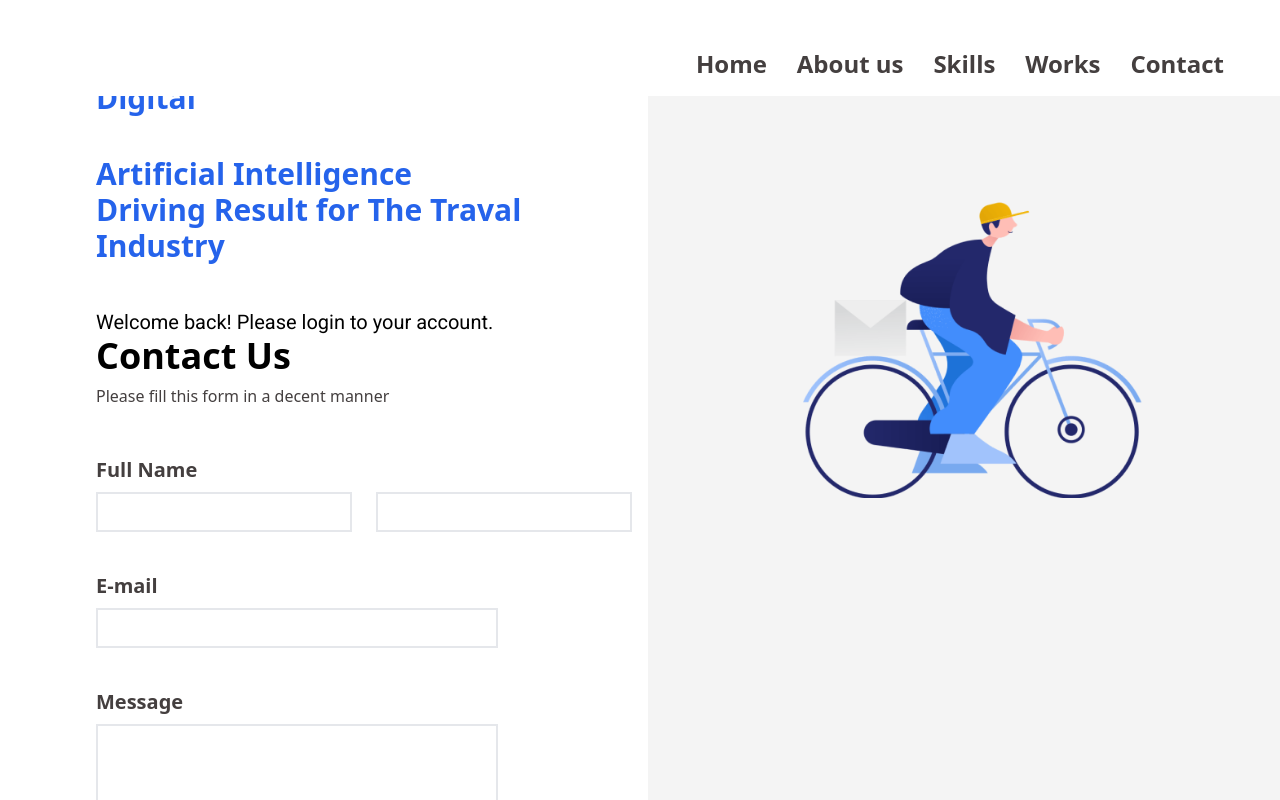
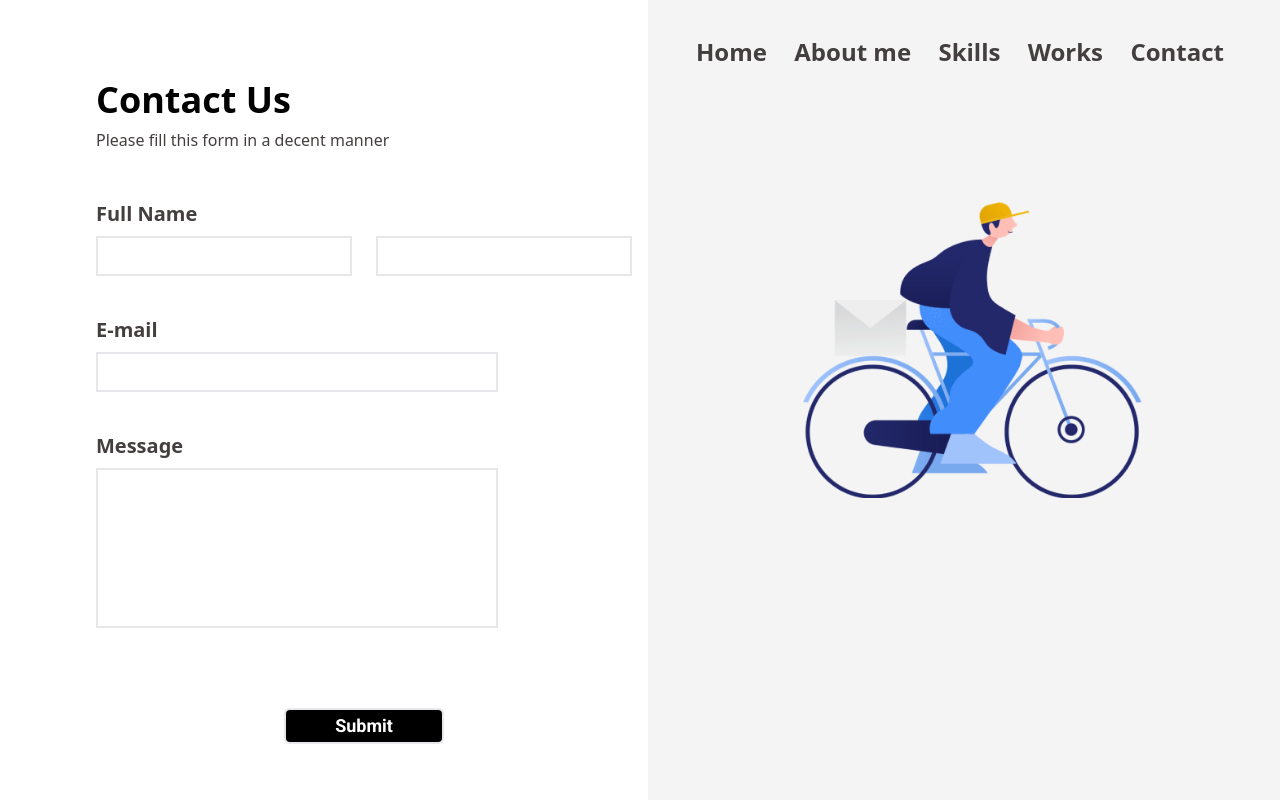
Before and after one commit to alokanand007/login_ui, a React (Create React App) app: page /login_ui/ContactUs in a window 1280 px wide. Shown: the top 800 px of the page. Built offline with nearby package versions, Linux system fonts and the light colour scheme.

Commit message:
skill-section updated & about-me created

```diff
--- a/src/App.css
+++ b/src/App.css
@@ -64,8 +64,40 @@
 }
 .heigh{
 height: auto;
+}
 
+/* my skills hover effect  */
+.skill-heading {
+  position: relative;
 }
+
+.skill-heading:hover::before {
+  content: '';
+  position: absolute;
+  bottom: -10px;
+  left: 0;
+  width: 100%; /* Full width on hover */
+  height: 4px;
+  background-color: #3751FE;
+  transition: all 0.5s;
+}
+
+.skill-heading::before {
+  content: '';
+  position: absolute;
+  bottom: -10px;
+  left: 0;
+  width: 0%;
+  height: 3px;
+  background-color: #3751FE;
+  transition: all 0.5s;
+}
+.skill-heading:hover{
+  color:#3751FE ;
+ }
+
+
+
 /* .www{
   width:86%;
 } */
@@ -90,6 +122,7 @@ height: auto;
 .abt a:hover::before{
   width: 100%;
 }
+
 .password{
   display: inline-block;
   position: relative;
--- a/src/components/AboutMe.jsx
+++ b/src/components/AboutMe.jsx
@@ -2,8 +2,10 @@ import React from 'react'
 
 function AboutMe() {
   return (
-    <div>
-
+    <div  className="scroll-mt-24" id="about-section">
+      <div className="flex justify-center mb-20 ">
+  <h1 className="font-skill skill-heading">About me </h1>
+</div>
     </div>
   )
 }
--- a/src/components/ContactUs.jsx
+++ b/src/components/ContactUs.jsx
@@ -11,13 +11,6 @@ function Contact() {
   const [formErrors, setFormErrors] = useState({});
   const [isSubmit, setIsSubmit] = useState(false);
 
-  useEffect(() => {
-    document.body.style.overflow = "hidden"; // Disable scrolling
-
-    return () => {
-      document.body.style.overflow = "auto"; // Reset overflow on unmount
-    };
-  }, []);
 
   const handleChange = (e) => {
     const { name, value } = e.target;
--- a/src/components/Home.jsx
+++ b/src/components/Home.jsx
@@ -4,26 +4,27 @@ import React from "react";
 // import LinkedIn from "../assets/linkedin.png";
 import dp from "../assets/dp.png";
 import Myskills from "./MySkills";
+import AboutMe from "./AboutMe";
 
 function Home() {
   return (
     <div className="">
       {/* navbar */}
 
-      <div className="grid grid-cols-2 gap-12 mt-32 mx-12 ">
+      <div className="grid grid-cols-2 gap-12 mt-28 mx-12 ">
         <div className="flex justify-center">
           <div className="col-span-1 pt-20">
             <pre className="fontt">
               Hi,
               <br />
               <span
-                className="relative w-[max-content]
+
+              >
+                I'am <span className="text-sky-600 relative w-[max-content]
                 before:absolute before:inset-0 before:animate-typewriter
                 before:bg-white
                 after:absolute after:inset-0 after:w-[0.110em] after:animate-caret
-                after:bg-black"
-              >
-                I'am <span className="text-sky-600">Alok</span> .
+                after:bg-black">Alok  </span>
               </span>
               <br />
               Web Developer
@@ -64,6 +65,9 @@ function Home() {
       <div className="mt-32">
         <Myskills />
       </div>
+      <div className="mt-32">
+        <AboutMe />
+      </div>
       {/* end */}
     </div>
   );
--- a/src/components/Layout.jsx
+++ b/src/components/Layout.jsx
@@ -9,9 +9,10 @@ import Navsection from "./NavSection";
 
 const Layout = () => {
   const location = useLocation();
+  console.log(location.pathname)
 
   const showLeftPage = useMemo(() => {
-    const arr = ["/contact_us", "/home","/"];
+    const arr = ["/ContactUs", "/home","/"];
     return !arr.includes(location.pathname);
   }, [location.pathname]);
 
--- a/src/components/MySkills.jsx
+++ b/src/components/MySkills.jsx
@@ -3,38 +3,44 @@ import html from "../assets/html-5.png";
 import css from "../assets/css-3.png";
 import js from "../assets/js.png";
 import tailwind from "../assets/Tailwind.png";
+import Reactpng from "../assets/React.png";
 
 function Myskills() {
   return (
-    <div className="">
-      <div className="flex justify-center mb-20">
-        <h1 className="font-skill	">My Skills</h1>
+    <div className="scroll-mt-24" id="skills-section">
+      <div className="flex justify-center mb-20 ">
+        <h1 className="font-skill  skill-heading">My Skills</h1>
       </div>
 
       {/* icons */}
-      <div className="grid grid-cols-4 mx-28 justify-items-center">
+      <div className="grid grid-cols-4 mx-28 gap-y-10 justify-items-center">
         <img
           src={html}
           alt="HTML"
-    className="w-1/3 rounded-lg p-3 transition-transform duration-300 hover:scale-110 hover:shadow-xl "
+          className="w-1/2 rounded-lg p-3 transition-transform duration-300 hover:scale-110 hover:shadow-xl "
         />
         <img
           src={css}
           alt="CSS"
-    className="w-1/3 rounded-lg p-3 transition-transform duration-300 hover:scale-110 hover:shadow-xl"
+          className="w-1/2 rounded-lg p-3 transition-transform duration-300 hover:scale-110 hover:shadow-xl"
         />
         <img
           src={js}
           alt="JavaScript"
-    className="w-1/3 rounded-lg p-3 transition-transform duration-300 hover:scale-110 hover:shadow-xl"
+          className="w-1/2 rounded-lg p-3 transition-transform duration-300 hover:scale-110 hover:shadow-xl"
         />
         <img
           src={tailwind}
           alt="Tailwind CSS"
-    className="w-1/3 rounded-lg p-3 transition-transform duration-300 hover:scale-110 hover:shadow-lg"
+          className="w-1/2 rounded-lg p-3 transition-transform duration-300 hover:scale-110 hover:shadow-lg"
         />
+        <img
+          src={Reactpng}
+          alt="Tailwind CSS"
+          className="w-1/2 rounded-lg p-3 transition-transform duration-300 hover:scale-110 hover:shadow-lg"
+        />
+
       </div>
-
     </div>
   );
 }
--- a/src/components/NavSection.jsx
+++ b/src/components/NavSection.jsx
@@ -1,40 +1,58 @@
 import React from "react";
-import { Link } from "react-router-dom";
+import { Link, useLocation } from "react-router-dom";
 import { useEffect, useState } from "react";
 
 function Navsection() {
-  const [scroll, setscroll] = useState("");
+  const [scroll, setScroll] = useState("");
+  const location = useLocation();
 
-  const onscroll = () => {
+  const onScroll = () => {
     if (window.scrollY < 15) {
-      setscroll("");
+      setScroll("");
     } else {
-      setscroll("shadow-lg");
+      setScroll("shadow-lg");
+    }
+  };
+  const handleScrollToSkills = () => {
+    const skillsSection = document.getElementById("skills-section");
+    if (skillsSection) {
+      skillsSection.scrollIntoView({ behavior: "smooth" });
+    }
+  };
+  const handleScrollToAbout = () => {
+    const skillsSection = document.getElementById("about-section");
+    if (skillsSection) {
+      skillsSection.scrollIntoView({ behavior: "smooth" });
     }
   };
 
   useEffect(() => {
-    window.addEventListener("scroll", onscroll);
-    return () => window.removeEventListener("scroll", onscroll);
+    window.addEventListener("scroll", onScroll);
+    return () => window.removeEventListener("scroll", onScroll);
   }, []);
+
+  const isContactPage = location.pathname === "/ContactUs";
+
   return (
     <div
-      className={`${scroll} w-full bg-white fixed top-0 flex flex-row-reverse`}
+      className={`${scroll} w-full ${
+        isContactPage && !scroll ? "bg-transparent" : "bg-white"
+      } z-10 fixed top-0 flex flex-row-reverse transition-colors duration-300`}
     >
-      <div className=" w-1/2 abt bg-white flex justify-between pb-4  pt-12 px-14">
+      <div className="w-1/2 abt flex justify-between pb-4 pt-9 px-14">
         <Link to="/" className="clo text-2xl font-semibold relative ">
           Home
         </Link>
-        <a href="www" className="clo text-2xl font-semibold relative ">
-          About us
-        </a>
-        <a href="www" className="clo text-2xl font-semibold relative ">
+        <Link to="" className="clo text-2xl font-semibold relative " onClick={handleScrollToAbout}>
+          About me
+        </Link>
+        <Link to="" className="clo text-2xl font-semibold relative " onClick={handleScrollToSkills}>
           Skills
-        </a>
-        <a href="www" className="clo text-2xl font-semibold relative ">
+        </Link>
+        <Link to="AboutMe" className="clo text-2xl font-semibold relative ">
           Works
-        </a>
-        <Link to="/contact_us" className="clo text-2xl font-semibold relative">
+        </Link>
+        <Link to="/ContactUs" className="clo text-2xl font-semibold relative">
           Contact
         </Link>
       </div>
--- a/tailwind.config.js
+++ b/tailwind.config.js
@@ -4,8 +4,8 @@ module.exports = {
   theme: {
     extend: {
       animation: {
-        typewriter: 'typewriter 2s steps(11) infinite alternate',
-        caret: 'typewriter 2s steps(11) infinite alternate, blink 1s steps(11) ',
+        typewriter: 'typewriter 1.5s steps(6) infinite alternate',
+        caret: 'typewriter 1.5s steps(6) infinite alternate, blink 1s steps(6) ',
       },
       keyframes: {
         typewriter: {
```
Also changed, not shown: src/assets/React.png (added). Lines whose indentation alone changed are shown as unchanged.
